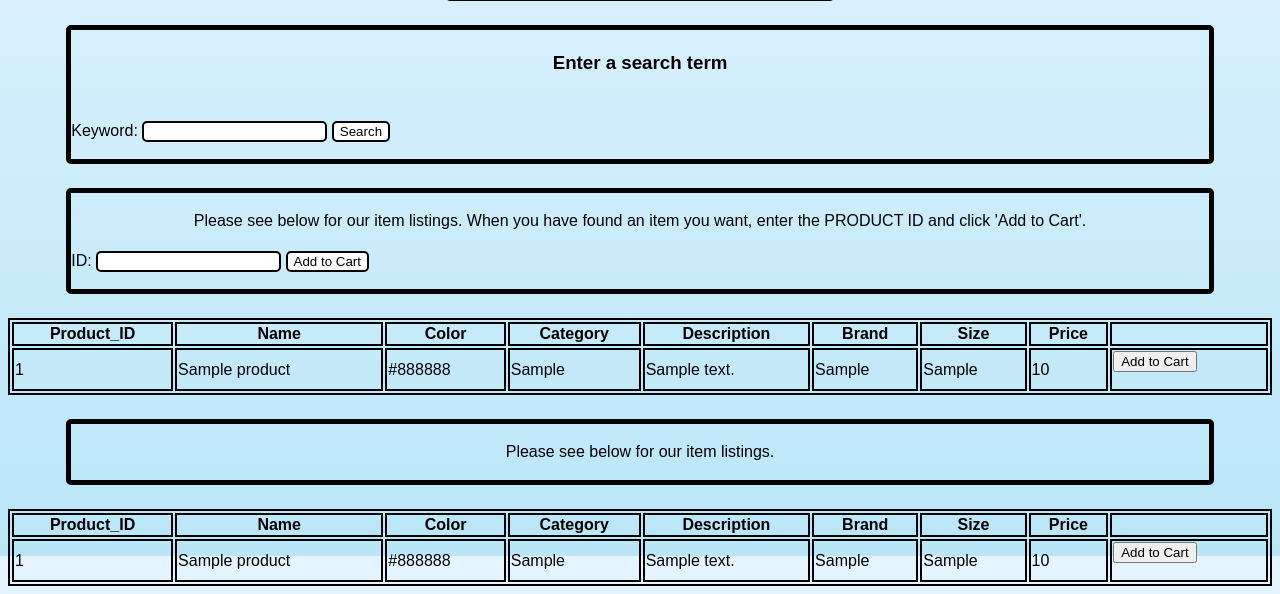
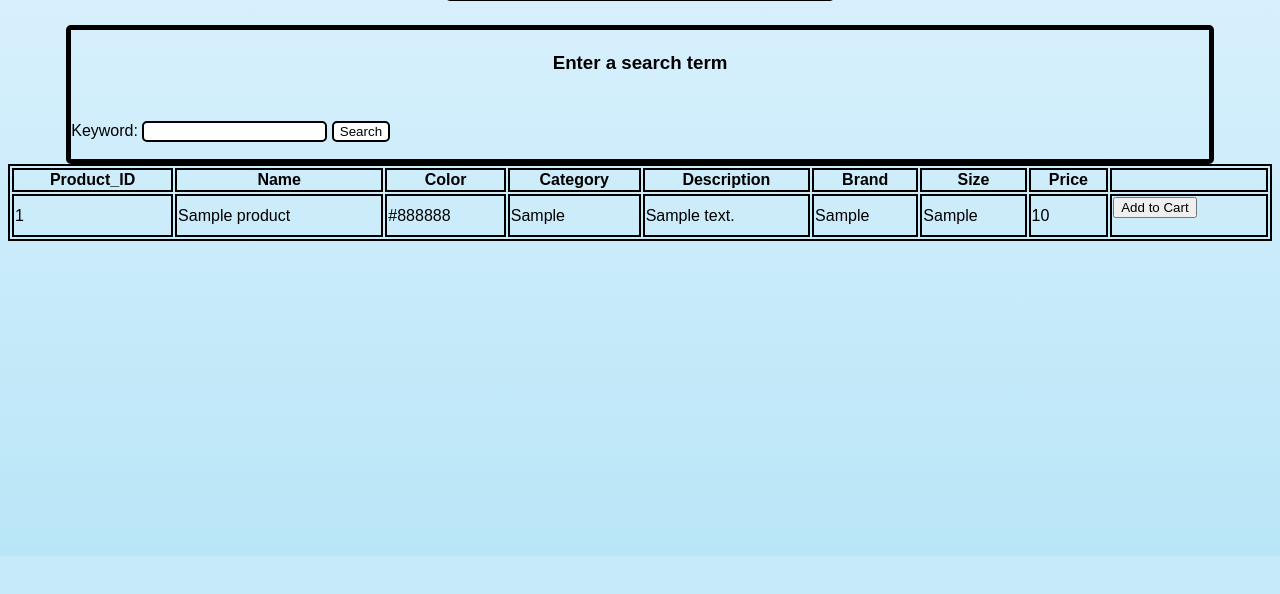
Before and after one commit to THINNGO2511/COSC3380-TeamProject, a PHP site: page /umaporium2/listings.php in a window 1280 px wide. Shown: the part 244-838 px from the top of the page. After the commit the page ends 800 px from the top, so only its background shows below. Run offline with PHP 8.4, Linux system fonts and the light colour scheme; tables that the repository leaves empty or names only in its code hold one stand-in row (values such as "Sample post"); data that the repository does not hold is empty; some libraries are stand-ins or nearby versions.

Commit message:
Update listings.php

```diff
--- a/umaporium2/listings.php
+++ b/umaporium2/listings.php
@@ -44,64 +44,6 @@ margin:auto;
 </form>
 </div>
 
-<br>
-
-<div>
-<p> Please see below for our item listings. When you have found an item you want, enter the PRODUCT ID and click 'Add to Cart'. </p>
-<form method="POST">
-	<label for="id">ID:</label>
-	<input type="text" id="id" name="id">
-	<input type="submit" name="atc" class="button" value="Add to Cart" />
-</form>
-
-</div>
-
-<br>
-
-<table>
-	<tr>
-		<th>Product_ID</th>
-		<th>Name</th>
-		<th>Color</th>
-		<th>Category</th>
-		<th>Description</th>
-		<th>Brand</th>
-		<th>Size</th>
-		<th>Price</th>
-		<th></th>
-	</tr>
-
-<?php
-error_reporting(0);
-$testObj = new Dbh();
-
-if($_POST['Search']){
-	$keyword = $_POST['keyword'];
-	$testObj->search($keyword);
-}
-
-if ($_POST['atc']){
-	$id = (int)$_POST['id'];
-	$uid = (int)$_SESSION['userid'];
-	$testObj->atc($id, $uid);
-	$testObj->listings();
-} else {
-$testObj->listings();
-}
-
-?>
-
-</table>
-</body>
-</html>
-<br>
-
-<div>
-<p> Please see below for our item listings. </p>
-</div>
-
-<br>
-
 <table>
 	<tr>
 		<th>Product_ID</th>
@@ -126,7 +68,6 @@ if($_POST['Search']){
 $testObj->listings();
 }
 
-
 ?>
 
 </table>
```
